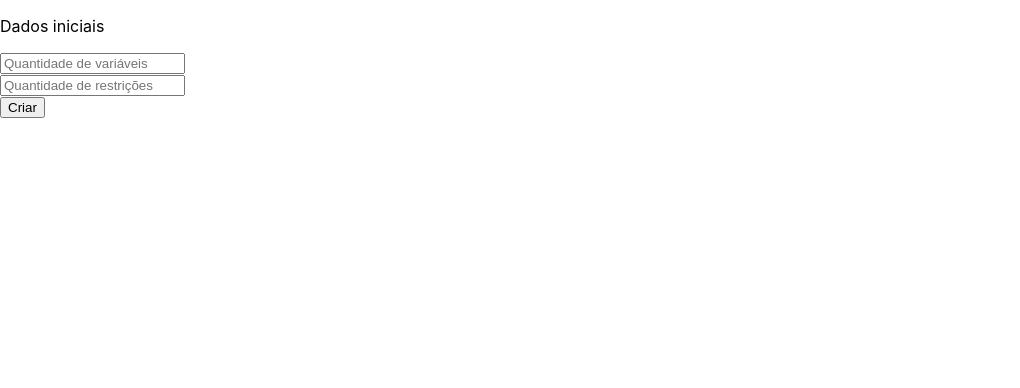
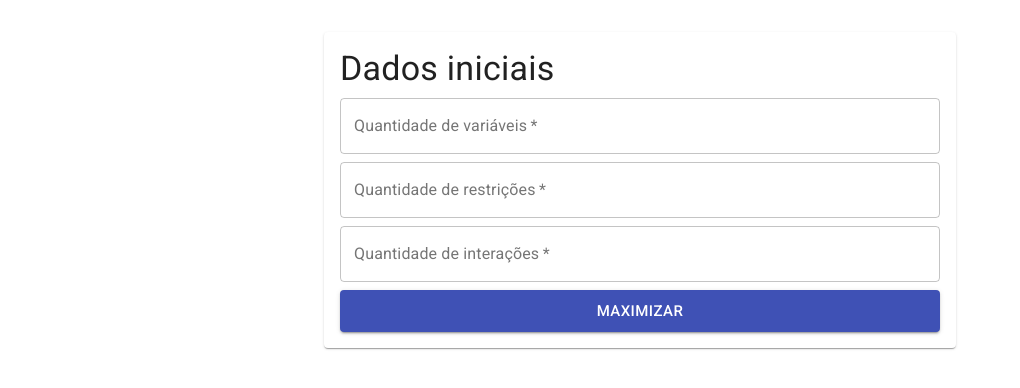
Before and after one commit to leotecco/simplex, a React (Create React App) app: page / in a window 1280 px wide. Shown: the top 388 px of the page, without its empty margins (0-1020 px from the left). Built offline with nearby package versions, Linux system fonts and the light colour scheme.

Commit message:
Ajusta layout e exibe informações

```diff
--- a/package.json
+++ b/package.json
@@ -3,12 +3,15 @@
   "version": "0.1.0",
   "private": true,
   "dependencies": {
+    "@material-ui/core": "^4.10.0",
+    "@material-ui/icons": "^4.9.1",
     "@testing-library/jest-dom": "^4.2.4",
     "@testing-library/react": "^9.3.2",
     "@testing-library/user-event": "^7.1.2",
     "react": "^16.13.1",
     "react-dom": "^16.13.1",
-    "react-scripts": "3.4.1"
+    "react-scripts": "3.4.1",
+    "typeface-roboto": "^0.0.75"
   },
   "scripts": {
     "start": "react-scripts start",
--- a/src/App.js
+++ b/src/App.js
@@ -1,5 +1,42 @@
 import React from "react";
-import createNewMatriz from "./simplex";
+
+import "typeface-roboto";
+
+import {
+  Box,
+  Paper,
+  TextField,
+  Typography,
+  Button,
+  Table,
+  TableBody,
+  TableRow,
+  TableCell,
+} from "@material-ui/core";
+
+import simplex from "./simplex";
+
+const TableInteractions = ({ matriz, index }) => {
+  return (
+    <Box mb={2}>
+      <Box mb={1}>
+        <Typography variant="h4">Interação {index + 1}</Typography>
+      </Box>
+
+      <Table>
+        <TableBody>
+          {matriz.map((line, index) => (
+            <TableRow key={index}>
+              {line.map((value, index) => (
+                <TableCell key={index}>{value.toFixed(2)}</TableCell>
+              ))}
+            </TableRow>
+          ))}
+        </TableBody>
+      </Table>
+    </Box>
+  );
+};
 
 const FormVariablesAndRestrictions = ({ onSubmit = () => {} }) => {
   const handleSubmit = (event) => {
@@ -9,32 +46,59 @@ const FormVariablesAndRestrictions = ({ onSubmit = () => {} }) => {
     const data = new FormData(event.target);
     const variables = data.get("variables");
     const restrictions = data.get("restrictions");
+    const interactions = data.get("interactions");
 
-    onSubmit({ variables, restrictions });
+    onSubmit({ variables, restrictions, interactions });
   };
 
   return (
     <form onSubmit={handleSubmit}>
-      <p>Dados iniciais</p>
-      <div>
-        <input
+      <Box mb={1}>
+        <Typography variant="h4">Dados iniciais</Typography>
+      </Box>
+
+      <Box mb={1}>
+        <TextField
           type="number"
           name="variables"
-          placeholder="Quantidade de variáveis"
+          label="Quantidade de variáveis"
+          variant="outlined"
           required
+          fullWidth
         />
-      </div>
+      </Box>
 
-      <div>
-        <input
+      <Box mb={1}>
+        <TextField
           type="number"
           name="restrictions"
-          placeholder="Quantidade de restrições"
+          label="Quantidade de restrições"
+          variant="outlined"
           required
+          fullWidth
         />
-      </div>
+      </Box>
 
-      <button>Criar</button>
+      <Box mb={1}>
+        <TextField
+          type="number"
+          name="interactions"
+          label="Quantidade de interações"
+          variant="outlined"
+          required
+          fullWidth
+        />
+      </Box>
+
+      <Button
+        type="submit"
+        variant="contained"
+        color="primary"
+        size="large"
+        fullWidth
+      >
+        Maximizar
+      </Button>
     </form>
   );
 };
@@ -87,90 +151,159 @@ const FormFuncVariablesAndRestrictions = ({
 
   return (
     <form onSubmit={handleSubmit}>
-      <p>Função objetivo</p>
-      <div>
+      <Box mb={1}>
+        <Typography variant="h4">Função objetivo</Typography>
+      </Box>
+
+      <Box display="flex" mb={1}>
         {Array(variables)
           .fill()
           .map((value, index) => (
-            <input
+            <Box mr={1} key={`f[${index}]`}>
+              <TextField
                 name={`f[${index}]`}
-              placeholder={`x${index + 1}`}
-              key={`f[${index}]`}
+                label={`x${index + 1}`}
+                variant="outlined"
+                required
               />
+            </Box>
           ))}
-      </div>
+      </Box>
 
-      <p>Restrições</p>
+      <Box mb={1}>
+        <Typography variant="h4">Restrições</Typography>
+      </Box>
 
       {Array(restrictions)
         .fill()
         .map(() => Array(variables + 1).fill())
         .map((variables, line) => (
-          <div key={`l${line}`}>
+          <Box display="flex" mb={1} key={`l${line}`}>
             {variables.map((value, index) => {
               if (index < variables.length - 1) {
                 return (
-                  <input
+                  <Box mr={1} key={`r[${line}][${index}]`}>
+                    <TextField
                       name={`r[${line}][${index}]`}
-                    placeholder={`x${index + 1}`}
-                    key={`r[${line}][${index}]`}
+                      label={`x${index + 1}`}
+                      variant="outlined"
+                      required
                     />
+                  </Box>
                 );
               }
 
               return (
-                <span key={`r[${line}][${index}]`}>
-                  =
-                  <input name={`r[${line}][${index}]`} />
-                </span>
+                <Box
+                  display="flex"
+                  alignItems="center"
+                  key={`r[${line}][${index}]`}
+                >
+                  {"<="}
+                  <Box ml={1}>
+                    <TextField
+                      name={`r[${line}][${index}]`}
+                      variant="outlined"
+                      required
+                    />
+                  </Box>
+                </Box>
               );
             })}
-          </div>
+          </Box>
         ))}
 
-      <button>Criar</button>
+      <Button
+        type="submit"
+        variant="contained"
+        color="primary"
+        size="large"
+        fullWidth
+      >
+        Passo a passo
+      </Button>
     </form>
   );
 };
 
 function App() {
+  const [allMatriz, setAllMatriz] = React.useState(null);
   const [matriz, setMatriz] = React.useState(null);
   const [lineSize, setLineSize] = React.useState(null);
   const [columnSize, setColumnSize] = React.useState(null);
   const [variables, setVariables] = React.useState(null);
   const [restrictions, setRestrictions] = React.useState(null);
+  const [interactions, setInteractions] = React.useState(null);
 
   const handleSubmitVariablesAndRestrictions = ({
     variables,
     restrictions,
+    interactions,
   }) => {
     const lineSize = parseInt(restrictions) + 1;
     const columnSize = parseInt(variables) + parseInt(restrictions) + 1;
 
     setVariables(parseInt(variables));
     setRestrictions(parseInt(restrictions));
+    setInteractions(parseInt(interactions));
     setLineSize(lineSize);
     setColumnSize(columnSize);
   };
 
   const handleSubmitFuncVariablesAndRestrictions = (matriz) => {
     setMatriz(matriz);
+
+    const allMatriz = [matriz];
+    let countInterations = 0;
+
+    do {
+      allMatriz.push(
+        simplex.createNewMatriz(
+          allMatriz[allMatriz.length - 1],
+          lineSize,
+          columnSize
+        )
+      );
+
+      countInterations++;
+    } while (
+      !simplex.stopConditionReached(
+        allMatriz[allMatriz.length - 1],
+        lineSize
+      ) &&
+      countInterations < interactions
+    );
+
+    allMatriz.shift();
+
+    setAllMatriz(allMatriz);
   };
 
   return (
-    <div>
+    <Box display="flex" alignItems="center" justifyContent="center" mt={4}>
+      <Paper>
+        <Box width={600} p={2}>
+          {!variables && !restrictions && (
             <FormVariablesAndRestrictions
               onSubmit={handleSubmitVariablesAndRestrictions}
             />
+          )}
 
-      {variables && restrictions && (
+          {variables && restrictions && !matriz && (
             <FormFuncVariablesAndRestrictions
               variables={variables}
               restrictions={restrictions}
               onSubmit={handleSubmitFuncVariablesAndRestrictions}
             />
           )}
-    </div>
+
+          {allMatriz &&
+            allMatriz.map((matriz, index) => (
+              <TableInteractions matriz={matriz} index={index} key={index} />
+            ))}
+        </Box>
+      </Paper>
+    </Box>
   );
 }
 
--- a/src/simplex.js
+++ b/src/simplex.js
@@ -1,16 +1,3 @@
-const matriz = [
-  [0.7, 1, 1, 0, 0, 0, 630],
-  [0.5, 0.83, 0, 1, 0, 0, 600],
-  [1, 0.66, 0, 0, 1, 0, 700],
-  [0.1, 0.25, 0, 0, 0, 1, 135],
-  [-10, -9, 0, 0, 0, 0, 0],
-];
-
-const lineSize = 5;
-const columnSize = 7;
-
-const printMatriz = (matriz) => console.table(matriz);
-
 const removeObjectiveFunctionLine = (matriz) =>
   matriz.filter((line, index) => index < matriz.length - 1);
 
@@ -104,14 +91,10 @@ const createNewMatriz = (matriz, lineSize, columnSize) => {
   return newMatriz;
 };
 
-// printMatriz(matriz);
+const stopConditionReached = (matriz, lineSize) => {
+  const lineObjectiveFunction = getLineObjectiveFunction(matriz, lineSize);
 
-// const newMatriz = createNewMatriz(matriz);
+  return lineObjectiveFunction.every((value) => value >= 0);
+};
 
-// printMatriz(newMatriz);
-
-// const newMatriz2 = createNewMatriz(newMatriz);
-
-// printMatriz(newMatriz2);
-
-export default createNewMatriz;
+export default { createNewMatriz, stopConditionReached };
```
Also changed, not shown: 1 other file (tests, documents, lock files or other folders). Lines whose indentation alone changed are shown as unchanged.
